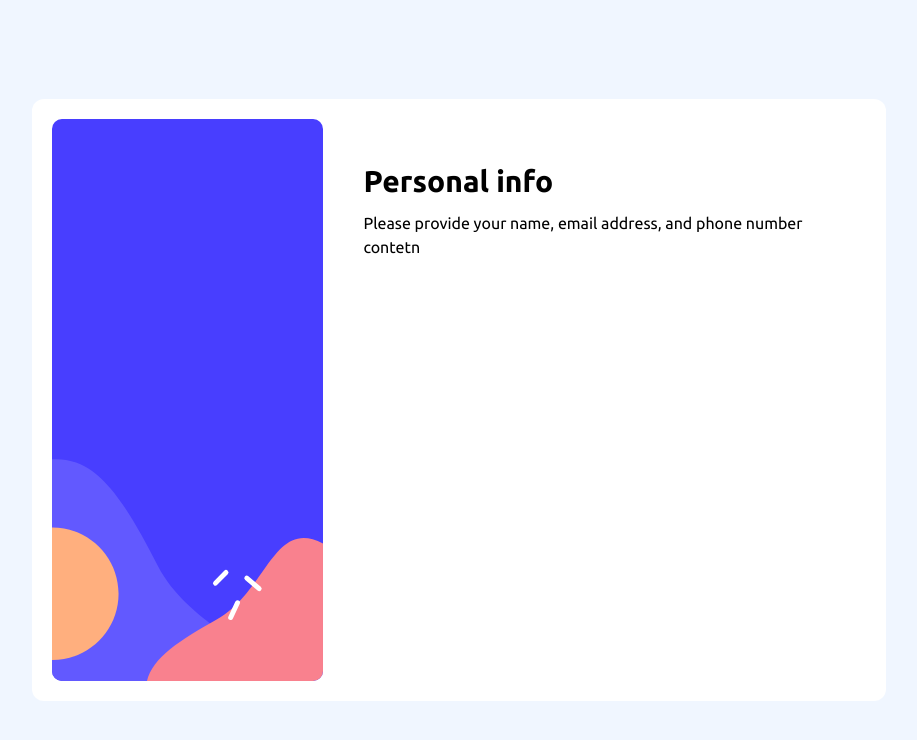
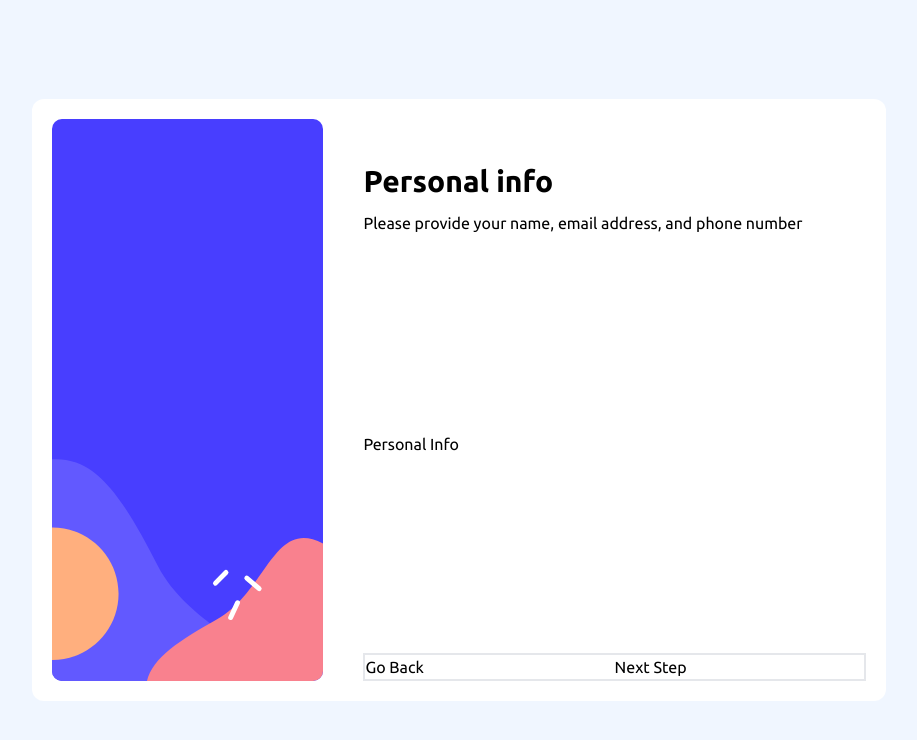
Before and after one commit to rachel-soon/multi-step-form, a Vue app in the folder form-project/: page / in a window 1280 px wide. Shown: the top 740 px of the page, without its empty margins (181-1098 px from the left). Built offline with nearby package versions, Linux system fonts and the light colour scheme.

Commit message:
feat: layout

```diff
--- a/form-project/src/assets/main.css
+++ b/form-project/src/assets/main.css
@@ -8,6 +8,14 @@ body {
   font-family: 'Ubuntu', sans-serif;
 }
 
+.form-body__form {
+  @apply flex flex-col justify-between content-between;
+}
+
 .form-body__title {
   @apply text-3xl font-bold py-3;
 }
+
+.form-body__footer {
+  @apply grid grid-cols-2 border-2;
+}
--- a/form-project/src/components/SubscriptionFormPersonalInfo.vue
+++ b/form-project/src/components/SubscriptionFormPersonalInfo.vue
@@ -1,3 +1,3 @@
 <template>
-  <div>contetn</div>
+  <div>Personal Info</div>
 </template>
--- a/form-project/src/views/SubscriptionForm.vue
+++ b/form-project/src/views/SubscriptionForm.vue
@@ -1,5 +1,5 @@
 <script setup lang="ts">
-import { reactive, computed } from 'vue'
+import { computed } from 'vue'
 import { useCounterStore } from '@/stores/counter'
 import FormSideNav from '@/components/FormSideNav.vue'
 import SubscriptionFormPersonalInfo from '@/components/SubscriptionFormPersonalInfo.vue'
@@ -60,9 +60,16 @@ const getSubtitle = computed(() => {
   <div class="bg-white w-8/12 rounded-xl grid grid-cols-3 form-body p-5">
     <FormSideNav class="form-body__nav"></FormSideNav>
     <div class="col-span-2 form-body__form pt-8 pl-10">
-      <div class="form-body__title">{{ getTitle }}</div>
-      <div class="form-body__subtitle">{{ getSubtitle }}</div>
+      <div class="form-body__heading">
+        <div class="form-body__title">{{ getTitle }}</div>
+        <div class="form-body__subtitle">{{ getSubtitle }}</div>
+      </div>
+
       <component :is="getComponent"></component>
+      <div class="form-body__footer">
+        <div><button @click="previousStep">Go Back</button></div>
+        <div><button @click="nextStep">Next Step</button></div>
+      </div>
     </div>
     <!-- <button class="border-2" @click="nextStep">Increase step</button>
     <button class="border-2" @click="previousStep">Decrease step</button>
```
